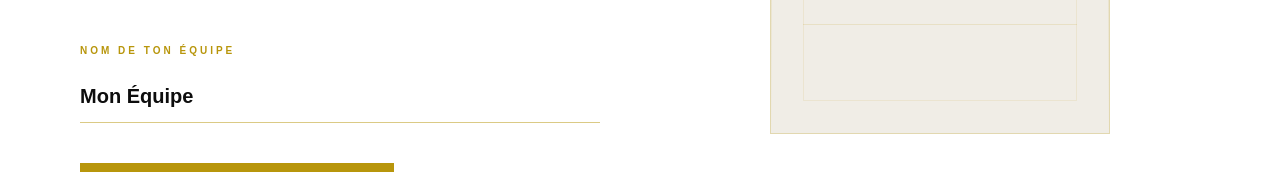
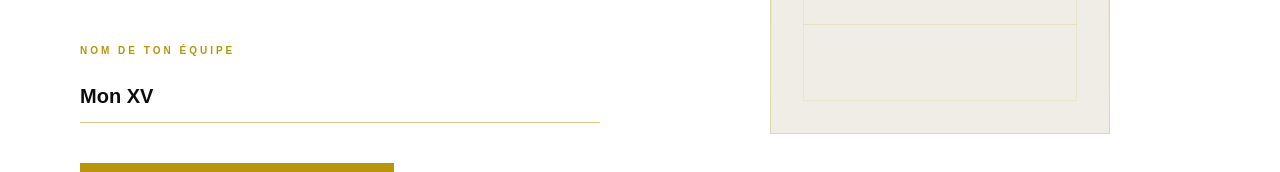
Before and after one commit to Fortier33/26-0, a Next.js app: page / in a window 1280 px wide. Shown: the part 532-704 px from the top of the page. Built offline with nearby package versions, Linux system fonts and the light colour scheme.

Commit message:
Default team name to Mon XV

```diff
--- a/app/page.tsx
+++ b/app/page.tsx
@@ -37,7 +37,7 @@ export default function Home() {
     });
   }
 
-  const [myTeamName, setMyTeamName] = useState("Mon Équipe");
+  const [myTeamName, setMyTeamName] = useState("Mon XV");
   const [currentClub, setCurrentClub] = useState(() => {
     const keys = Object.keys(clubs);
     return keys[Math.floor(Math.random() * keys.length)];
--- a/components/HomeScreen.tsx
+++ b/components/HomeScreen.tsx
@@ -38,7 +38,7 @@ export function HomeScreen({ myTeamName, onChangeTeamName, onStartDraft }: HomeS
                 type="text"
                 value={myTeamName}
                 onChange={(e) => onChangeTeamName(e.target.value)}
-                placeholder="Mon équipe"
+                placeholder="Mon XV"
                 className="w-full bg-transparent text-c-fg text-xl font-bold py-3 placeholder:text-[var(--c-faint)] focus:outline-none"
               />
             </div>
```
